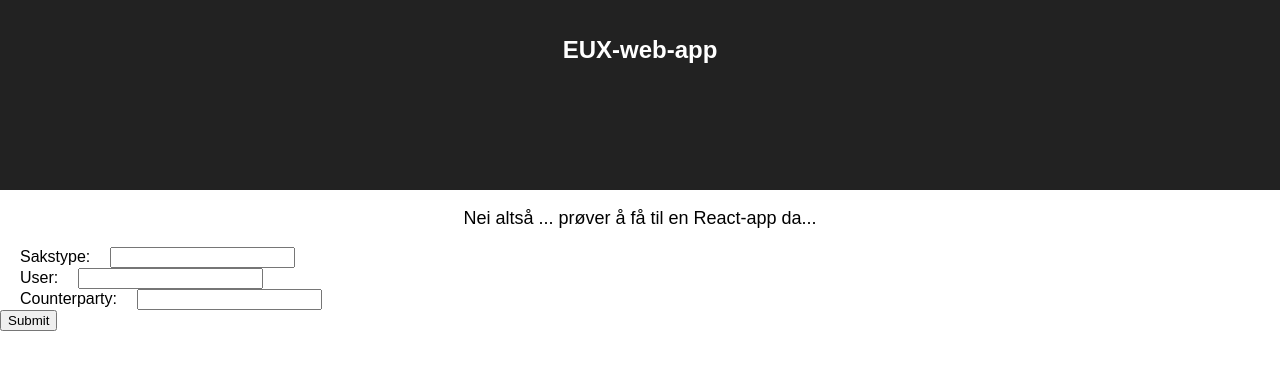
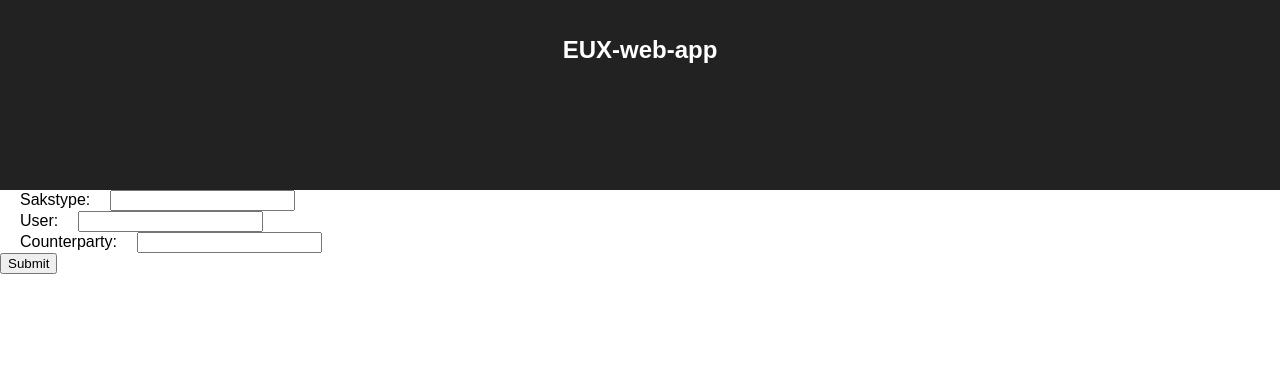
Before and after one commit to walberg/eux-web-app, a React (Create React App) app: page / in a window 1280 px wide. Shown: the top 370 px of the page. Built offline with nearby package versions, Linux system fonts and the light colour scheme.

Commit message:
Fjernet tulletekst

```diff
--- a/src/App.js
+++ b/src/App.js
@@ -44,9 +44,6 @@ class App extends Component {
           <header className="App-header">
             <h1 className="App-title">EUX-web-app</h1>
           </header>
-          <p className="App-intro">
-            Nei altså ... prøver å få til en React-app da...
-          </p>
         </div>
         <div>
           <label>Sakstype:</label>
```
